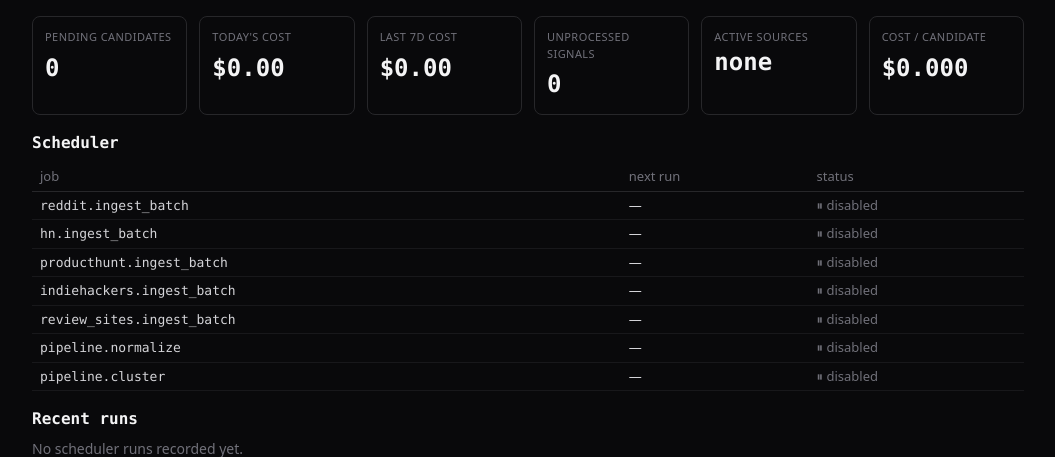
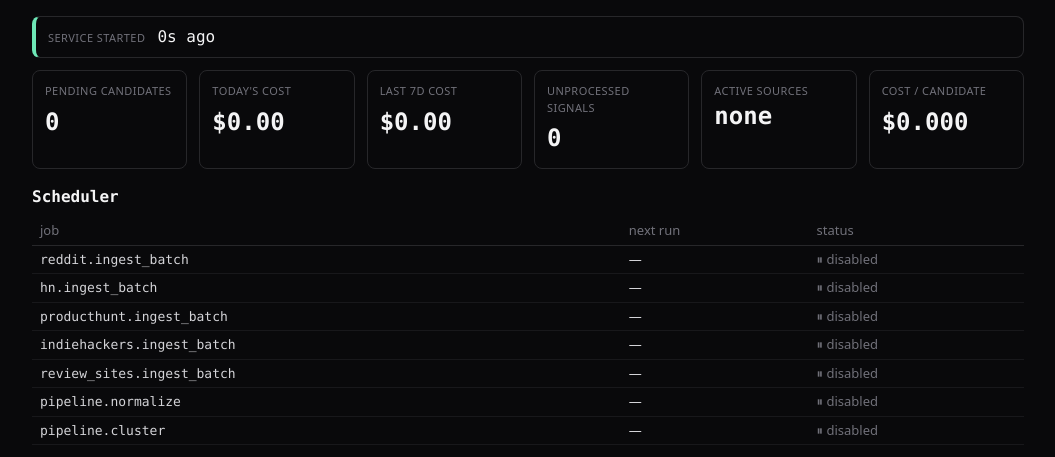
Before and after one commit to peeeev/apfun, a FastAPI app: page /ops in a window 1280 px wide. Shown: the part 97-554 px from the top of the page, without its empty margins (112-1167 px from the left). Run offline with FastAPI, Linux system fonts and the light colour scheme; data that the repository does not hold is empty.

Commit message:
ops: show service-started time as the first row of the dashboard
Record the process boot time on `app.state.started_at` in the FastAPI
lifespan handler. The /ops route reads it and renders a prominent first
row above the KPI cards: "service started Xh Ym ago" with a UTC tooltip.

Useful for confirming a `docker compose up -d` restart actually picked
up the latest code — without it the operator has to SSH in and check
process start time manually, which is the friction class /ops exists
to eliminate.

Optional and defensive: missing `app.state.started_at` (test paths
that didn't go through the lifespan) → em-dash fallback, no crash.

Two new tests: started_at set → relative time renders + row precedes
the cards in document order; started_at absent → em-dash fallback.

```diff
--- a/apfun/main.py
+++ b/apfun/main.py
@@ -7,6 +7,7 @@ Apache strips/proxies basic-auth at the edge — this app does NOT look at
 
 from collections.abc import AsyncGenerator
 from contextlib import asynccontextmanager
+from datetime import UTC, datetime
 from pathlib import Path
 
 from apscheduler.schedulers.background import BackgroundScheduler
@@ -28,10 +29,13 @@ _TEMPLATES_DIR = Path(__file__).resolve().parent / "web" / "templates"
 async def lifespan(app: FastAPI) -> AsyncGenerator[None, None]:
     """Start the APScheduler on app startup; stop on shutdown.
 
-    Stored on `app.state.scheduler` so `/healthz` can report `running`.
+    `app.state.scheduler` lets `/healthz` report `running`.
+    `app.state.started_at` lets `/ops` surface "service started Xh ago" so
+    the operator can confirm a restart picked up the latest code.
     """
     scheduler: BackgroundScheduler = start_scheduler()
     app.state.scheduler = scheduler
+    app.state.started_at = datetime.now(UTC)
     try:
         yield
     finally:
--- a/apfun/web/static/app.css
+++ b/apfun/web/static/app.css
@@ -132,6 +132,13 @@ button:hover, a:hover { text-decoration: none; }
 .tag-alert { background-color: #78350f; color: #fcd34d; }
 
 /* /ops dashboard (task 024) — desktop-oriented, dense tables + KPI cards */
+.ops-started {
+  display: flex; align-items: baseline; gap: 0.75rem;
+  border: 1px solid #27272a; border-left: 4px solid #6ee7b7;
+  border-radius: 0.5rem; padding: 0.5rem 0.75rem; margin-bottom: 0.75rem;
+}
+.ops-started-label { font-size: 0.6875rem; text-transform: uppercase; letter-spacing: 0.04em; color: #71717a; }
+.ops-started-value { font-family: ui-monospace, SFMono-Regular, Menlo, Monaco, "Cascadia Code", "Roboto Mono", monospace; color: #f4f4f5; }
 .ops-cards { display: flex; flex-wrap: wrap; gap: 0.75rem; }
 .ops-card {
   display: flex; flex-direction: column; gap: 0.25rem;
--- a/apfun/web/templates/_ops_body.html
+++ b/apfun/web/templates/_ops_body.html
@@ -3,6 +3,12 @@
 {% if db_busy %}
   <p class="ops-busy text-amber-300 text-sm">Database temporarily busy — refresh shortly.</p>
 {% else %}
+
+{# ── 0. Service start time (first row, above the cards) ──────────────── #}
+<div class="ops-started" title="{{ service_started.abs }}">
+  <span class="ops-started-label">service started</span>
+  <span class="ops-started-value">{{ service_started.rel }}</span>
+</div>
 
 {# ── 1. Summary cards ───────────────────────────────────────────────── #}
 <div class="ops-cards">
```
Also changed, not shown: apfun/web/routes/ops.py (+19 -6 lines), tests/unit/test_ops_route.py (+43 -0 lines).
